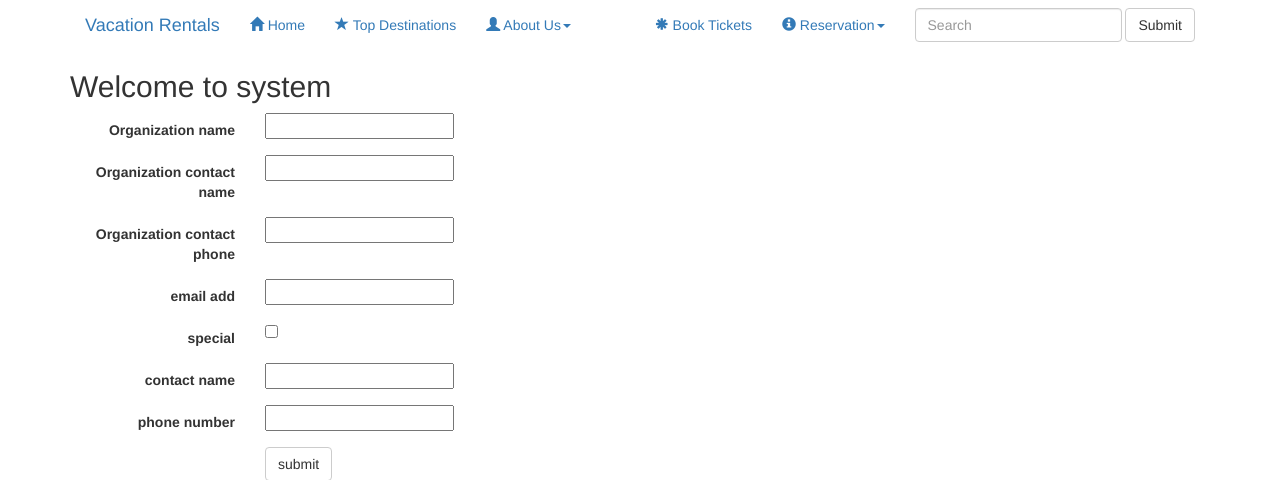
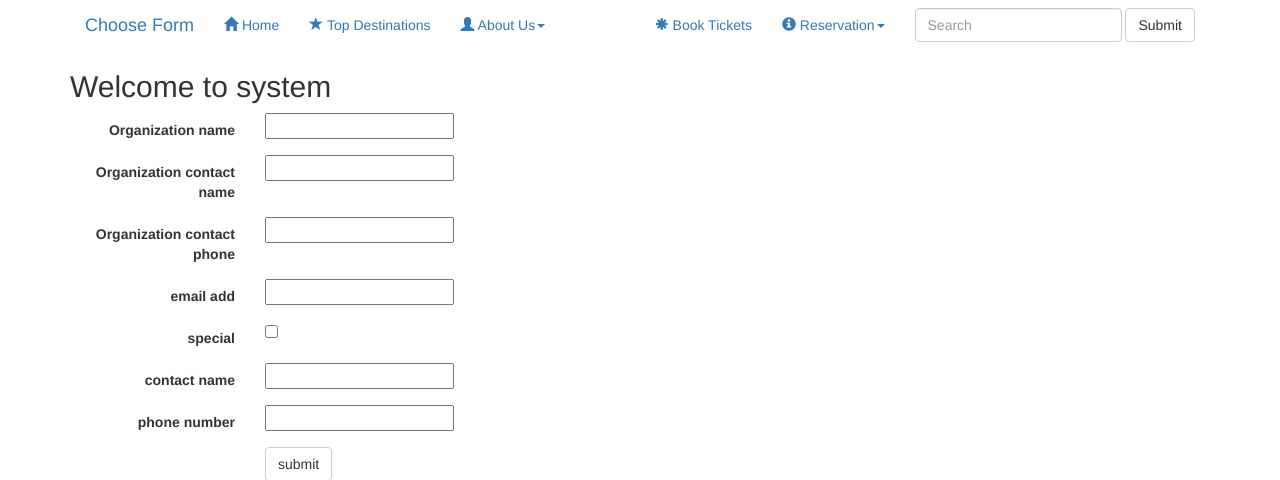
Before and after one commit to pprolancer/Dr-referral-tracker, a Django app: page / in a window 1280 px wide. Shown: the top 480 px of the page. Run offline with Django 3.2, Linux system fonts and the light colour scheme; some libraries are stand-ins or nearby versions.

Commit message:
small change to template

```diff
--- a/templates/base.html
+++ b/templates/base.html
@@ -26,7 +26,7 @@
                   <span class="icon-bar"></span>
                   <span class="icon-bar"></span>
                 </button>
-                <a class="navbar-brand" href="#">Vacation Rentals</a>
+                <a class="navbar-brand" href="#">Choose Form</a>
               </div>
 
               <!-- Collect the nav links, forms, and other content for toggling -->
```
